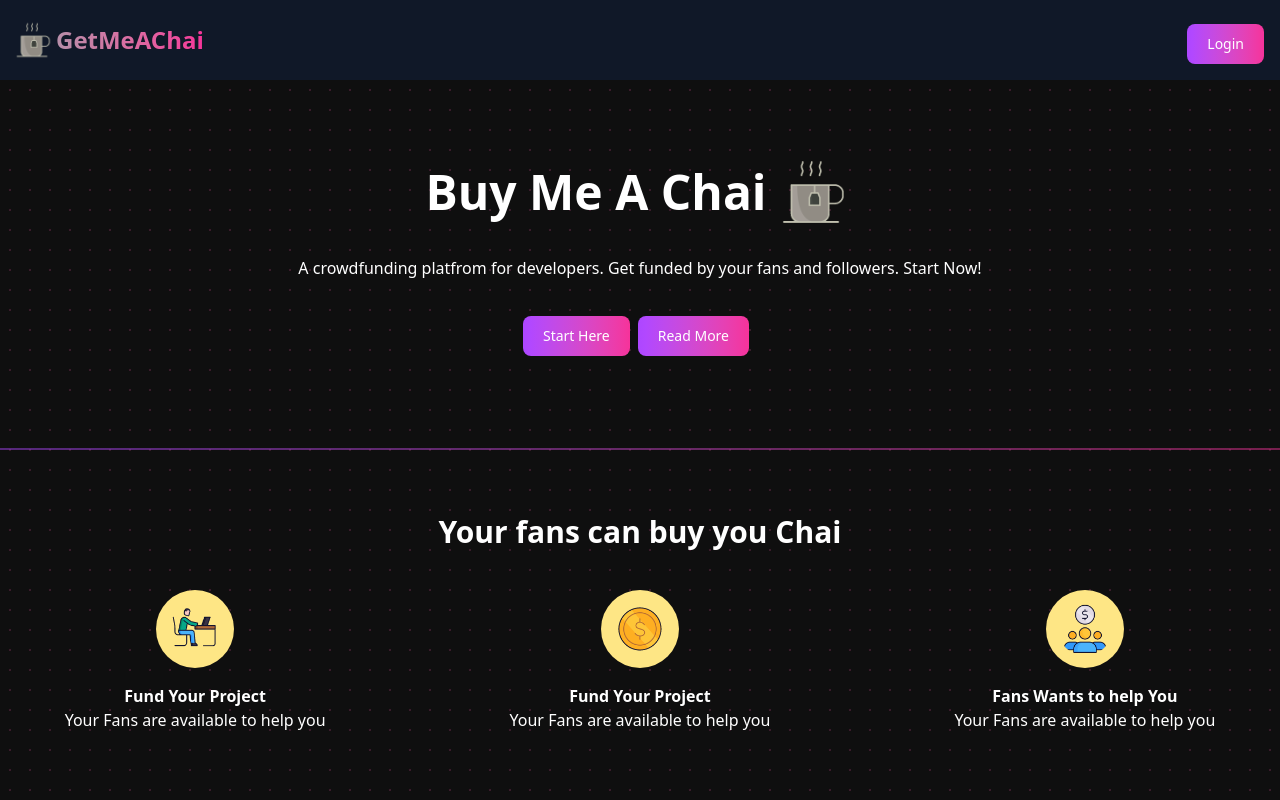
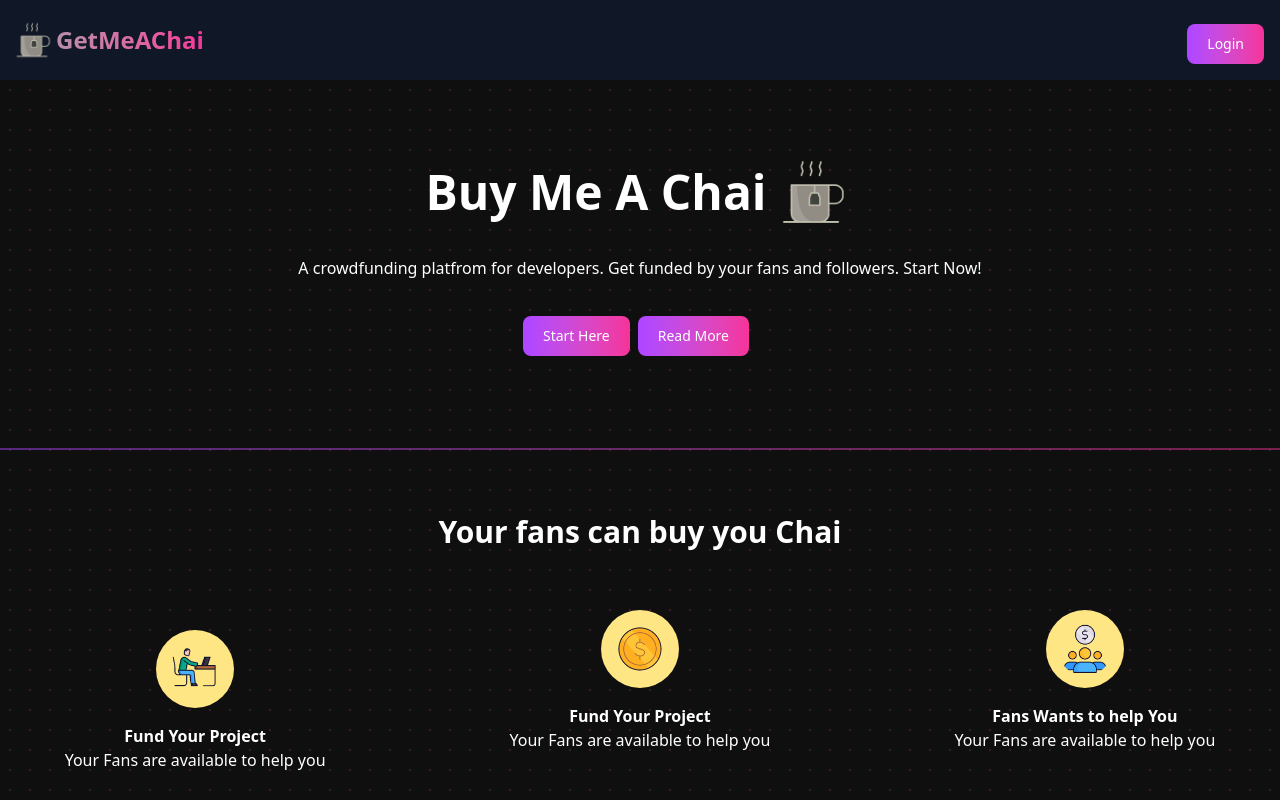
Before and after one commit to YashBansod123/Get-Me-A-Chai, a Next.js app: page / in a window 1280 px wide. Shown: the top 800 px of the page. Built offline with nearby package versions, Linux system fonts and the light colour scheme; no server answers.

Commit message:
second commit

```diff
--- a/app/layout.js
+++ b/app/layout.js
@@ -21,9 +21,9 @@ export const metadata = {
 
 export default function RootLayout({ children }) {
   return (
-    <html lang="en">
+    <html lang="en" className="overflow-x-hidden">
       <body
-        className={`${geistSans.variable} ${geistMono.variable} antialiased`}
+        className={`overflow-x-hidden ${geistSans.variable} ${geistMono.variable} antialiased`}
       >
         <SessionWrapper>
         <Navbar />
--- a/app/page.js
+++ b/app/page.js
@@ -5,13 +5,13 @@ export default function Home() {
   return (
     <div className=" text-white">
       <div className="flex flex-col gap-5 items-center justify-center h-[44vh]">
-        <div className="text-5xl flex font-bold items-center justify-center">
-          Buy Me A Chai
-          <span className="flex  ">
-            <img className="InvertImg" src="/tea.gif" width={88} alt="Chai" />
+        <div className="text-5xl md:flex font-bold items-center justify-center">
+          <span className="flex justify-center items-center ">Buy Me A Chai</span>
+          <span className="flex justify-center items-center">
+            <img className="InvertImg " src="/tea.gif" width={88} alt="Chai" />
           </span>
         </div>
-        <p>
+        <p className=" text-center">
           A crowdfunding platfrom for developers. Get funded by your fans and
           followers. Start Now!
         </p>
@@ -36,11 +36,11 @@ export default function Home() {
       </div>
       <div className="h-[2px] mt-4 bg-gradient-to-r from-purple-500 to-pink-500 opacity-45"></div>
       <div className="flex flex-col gap-5 items-center justify-center  py-16">
-        <h1 className="text-3xl font-bold">Your fans can buy you Chai</h1>
-        <div className="flex  justify-around gap-46 mt-5">
-          <div className="item flex flex-col items-center justify-center  ">
+        <h1 className="text-center text-3xl font-bold">Your fans can buy you Chai</h1>
+        <div className="md:flex  justify-around gap-46 md:mt-5 ">
+          <div className="item flex flex-col items-center justify-center mb-8 ">
             <img
-              className="mb-4 flex flex-col rounded-full bg-amber-200 p-3 text-black"
+              className="mb-4 flex flex-col rounded-full bg-amber-200 p-3 text-black my-10"
               src="/man.gif"
               width={78}
               alt="Man"
@@ -48,7 +48,7 @@ export default function Home() {
             <p className="font-bold">Fund Your Project</p>
             <p>Your Fans are available to help you</p>
           </div>
-          <div className="item flex flex-col items-center justify-center ">
+          <div className="item flex flex-col items-center justify-center mb-8">
             <img
               className="mb-4 flex flex-col rounded-full bg-amber-200 p-3 text-black"
               src="/coin.gif"
@@ -58,7 +58,7 @@ export default function Home() {
             <p className="font-bold">Fund Your Project</p>
             <p>Your Fans are available to help you</p>
           </div>
-          <div className="item flex flex-col items-center justify-center ">
+          <div className="item flex flex-col items-center justify-center mb-8 ">
             <img
               className="mb-4 flex flex-col rounded-full bg-amber-200 p-3 text-black"
               src="/group.gif"
--- a/components/Navbar.js
+++ b/components/Navbar.js
@@ -50,7 +50,7 @@ const Navbar = () => {
         className="text-2xl font-bold flex items-center justify-center  bg-gradient-to-r from-gray-400 to-pink-500 bg-clip-text text-transparent"
       >
         <img className="InvertImg" src="/tea.gif" width={48} alt="Chai" />
-        <a href="/">GetMeAChai</a>
+        <a className="hidden md:block" href="/">GetMeAChai</a>
       </a>
       {/* <divclassNameName="space-x-6 text-sm">
         <a href="/"classNameName="hover:text-green-400 transition">
@@ -63,7 +63,7 @@ const Navbar = () => {
           Contact
         </a>
       </div> */}
-      <div className="relative" ref={dropdownRef}>
+      <div className="relative gap-14" ref={dropdownRef}>
         {session && (
           <>
             <button
@@ -72,7 +72,7 @@ const Navbar = () => {
                 //  onBlur={()=>setTimeout(() => setShowDropdown(false), 100)}
               id="dropdownDefaultButton"
               data-dropdown-toggle="dropdown"
-              className="text-white mx-4 cursor-pointer relative  bg-gray-700 hover:bg-gray-800 focus:ring-4 focus:outline-none focus:ring-blue-300 font-medium rounded-lg text-sm px-5 py-2.5 text-center inline-flex items-center dark:bg-gray-600 dark:hover:bg-gray-700 dark:focus:ring-blue-800"
+              className="text-white mx-[-15px] md:mx-4 cursor-pointer relative  md:bg-gray-700 md:hover:bg-gray-800 focus:ring-4 focus:outline-none focus:ring-blue-300 font-medium rounded-lg text-sm px-5 py-2.5 text-center inline-flex items-center md:dark:bg-gray-600 md:dark:hover:bg-gray-700 dark:focus:ring-blue-800"
               type="button"
             >
               {currentUser?.profilepic ? (
```
